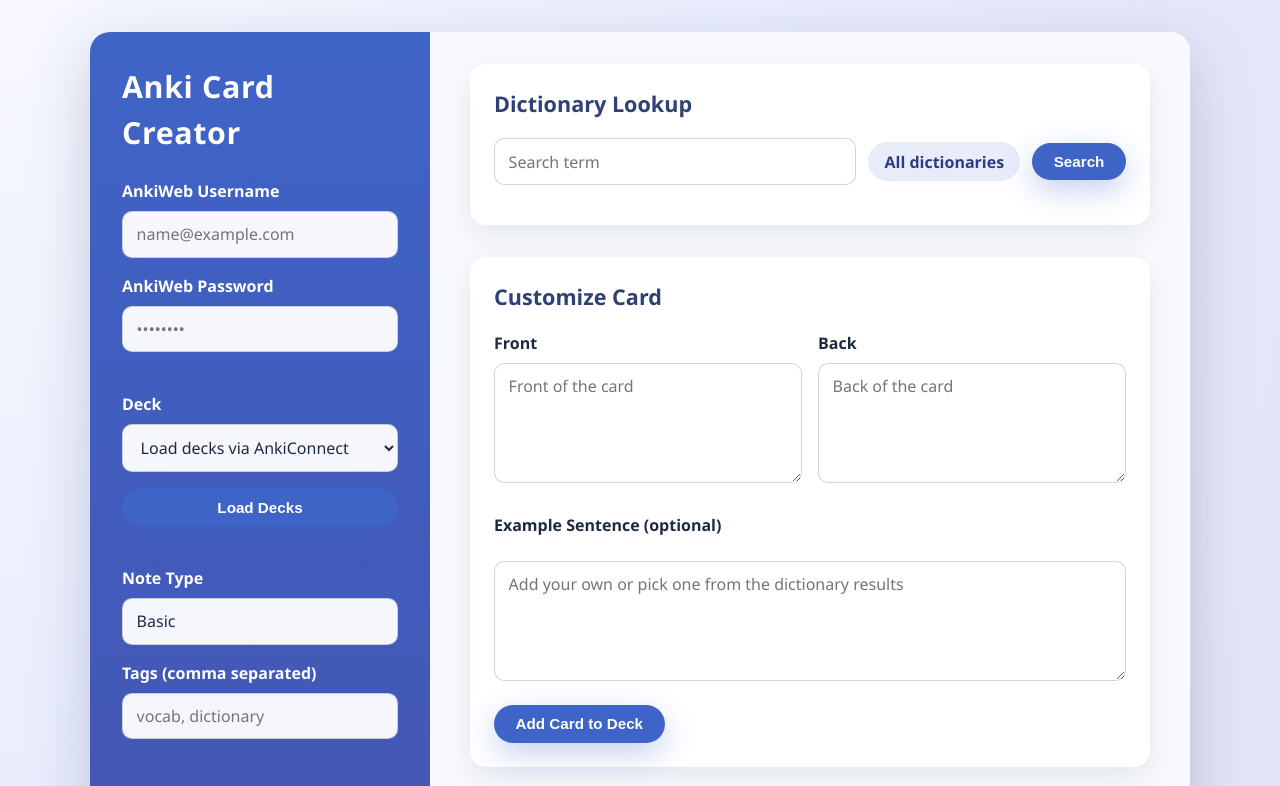
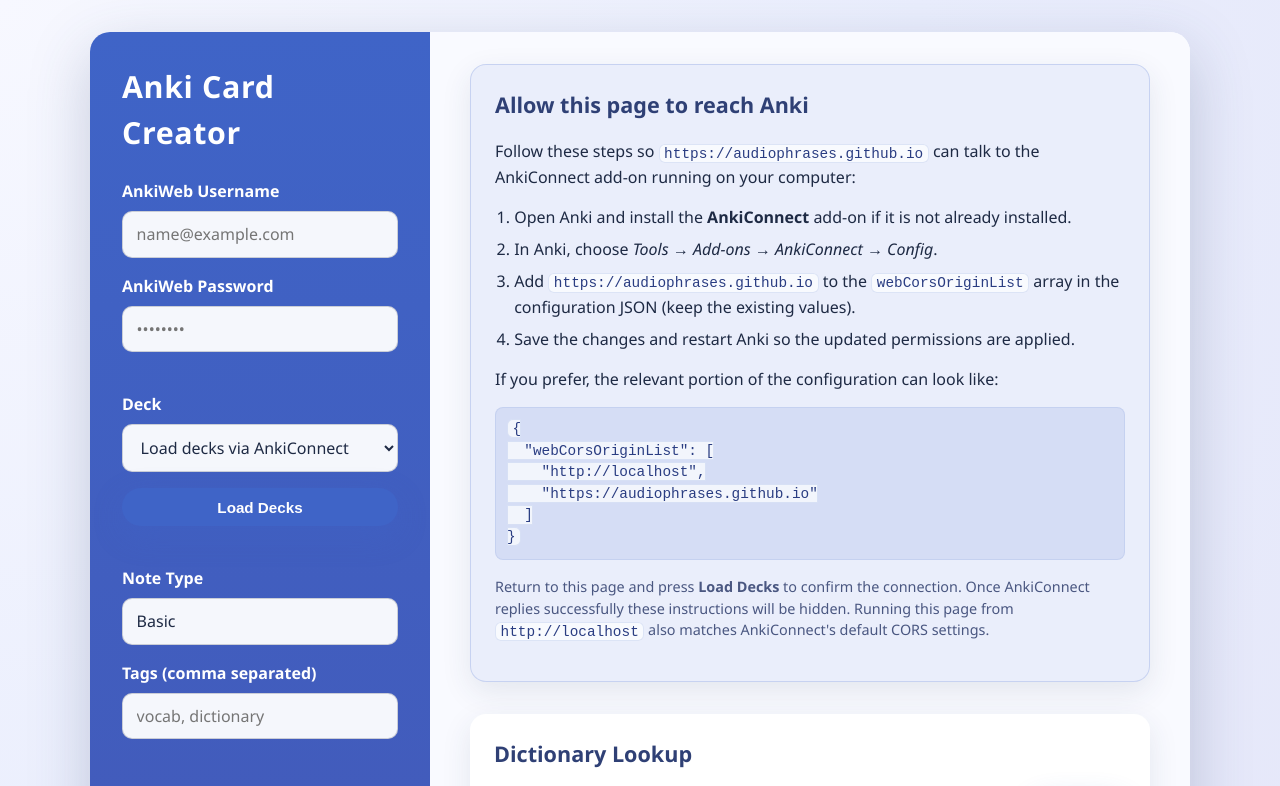
Before and after one commit to audiophrases/anki, a plain HTML site: page index.html in a window 1280 px wide. Shown: the top 786 px of the page. Drawn offline with Linux system fonts and the light colour scheme.

Commit message:
Add in-app instructions for allowing remote origin

```diff
--- a/index.html
+++ b/index.html
@@ -123,6 +123,51 @@
       margin-top: 0;
       font-size: 1.35rem;
       color: #2f4075;
+    }
+
+    .panel.notice {
+      background: rgba(63, 100, 199, 0.08);
+      border: 1px solid rgba(63, 100, 199, 0.2);
+    }
+
+    .panel.notice h2 {
+      color: #2f4075;
+    }
+
+    .panel.notice ol {
+      margin: 0.75rem 0 0;
+      padding-left: 1.2rem;
+      display: grid;
+      gap: 0.5rem;
+    }
+
+    .panel.notice code {
+      background: rgba(255, 255, 255, 0.7);
+      border-radius: 6px;
+      padding: 0.1rem 0.35rem;
+      font-size: 0.9rem;
+      color: #2a3d82;
+      box-shadow: inset 0 0 0 1px rgba(63, 100, 199, 0.15);
+    }
+
+    .panel.notice pre {
+      background: rgba(63, 100, 199, 0.12);
+      border-radius: 8px;
+      padding: 0.75rem;
+      overflow-x: auto;
+      font-size: 0.9rem;
+      color: #1e2a44;
+      box-shadow: inset 0 0 0 1px rgba(63, 100, 199, 0.1);
+    }
+
+    .panel.notice p.note {
+      margin-top: 1rem;
+      font-size: 0.9rem;
+      color: #4a5781;
+    }
+
+    .hidden {
+      display: none !important;
     }
 
     .dictionary-controls {
@@ -256,6 +301,34 @@
     </aside>
 
     <main class="main">
+      <section class="panel notice" id="connection-setup" aria-live="polite">
+        <h2>Allow this page to reach Anki</h2>
+        <p>
+          Follow these steps so <code>https://audiophrases.github.io</code> can talk to the
+          AnkiConnect add-on running on your computer:
+        </p>
+        <ol>
+          <li>Open Anki and install the <strong>AnkiConnect</strong> add-on if it is not already installed.</li>
+          <li>In Anki, choose <em>Tools → Add-ons → AnkiConnect → Config</em>.</li>
+          <li>
+            Add <code>https://audiophrases.github.io</code> to the <code>webCorsOriginList</code> array in the
+            configuration JSON (keep the existing values).
+          </li>
+          <li>Save the changes and restart Anki so the updated permissions are applied.</li>
+        </ol>
+        <p>If you prefer, the relevant portion of the configuration can look like:</p>
+        <pre><code>{
+  "webCorsOriginList": [
+    "http://localhost",
+    "https://audiophrases.github.io"
+  ]
+}</code></pre>
+        <p class="note">
+          Return to this page and press <strong>Load Decks</strong> to confirm the connection. Once AnkiConnect
+          replies successfully these instructions will be hidden. Running this page from
+          <code>http://localhost</code> also matches AnkiConnect's default CORS settings.
+        </p>
+      </section>
       <section class="panel" id="dictionary-panel">
         <h2>Dictionary Lookup</h2>
         <div class="dictionary-controls">
@@ -320,6 +393,7 @@
     const passwordInput = document.getElementById("anki-password");
     const modelNameInput = document.getElementById("model-name");
     const tagsInput = document.getElementById("tags");
+    const connectionNotice = document.getElementById("connection-setup");
 
     const previewDeck = document.getElementById("preview-deck");
     const previewModel = document.getElementById("preview-model");
@@ -331,7 +405,10 @@
     const SESSION_KEYS = {
       credentials: "anki.session.credentials",
       deck: "anki.session.deck",
+      connectionEstablished: "anki.session.connectionEstablished",
     };
+
+    let connectionReady = false;
 
     function safeParseJSON(value, fallback = null) {
       if (!value) {
@@ -394,6 +471,24 @@
       statusEl.className = "status" + (type ? " " + type : "");
     }
 
+    function markConnectionReady() {
+      if (connectionReady) {
+        return;
+      }
+      connectionReady = true;
+      setSessionItem(SESSION_KEYS.connectionEstablished, "true");
+      if (connectionNotice) {
+        connectionNotice.classList.add("hidden");
+      }
+    }
+
+    if (getSessionItem(SESSION_KEYS.connectionEstablished) === "true") {
+      connectionReady = true;
+      if (connectionNotice) {
+        connectionNotice.classList.add("hidden");
+      }
+    }
+
     const savedCredentials = safeParseJSON(getSessionItem(SESSION_KEYS.credentials), {});
     if (savedCredentials?.username) {
       usernameInput.value = savedCredentials.username;
@@ -441,6 +536,7 @@
       }
 
       const data = await response.json();
+      markConnectionReady();
       if (data.error) {
         throw new Error(data.error);
       }
@@ -1072,18 +1168,18 @@
           },
         });
 
-        const username = usernameInput.value.trim();
-        const password = passwordInput.value;
-        if (username && password) {
-          try {
-            await callAnkiConnect("sync", { ankiwebid: username, password });
-            setStatus("Card added and synced with AnkiWeb", "success");
-          } catch (syncError) {
-            console.warn("Sync failed", syncError);
-            setStatus(`Card added but sync failed: ${syncError.message}`, "error");
-          }
-        } else {
-          setStatus("Card added to Anki", "success");
+        try {
+          await callAnkiConnect("sync");
+          setStatus(
+            "Card added and sync requested using Anki's saved session.",
+            "success"
+          );
+        } catch (syncError) {
+          console.warn("Sync failed", syncError);
+          setStatus(
+            `Card added but sync failed via saved session: ${syncError.message}`,
+            "error"
+          );
         }
       } catch (error) {
         console.error(error);
```
